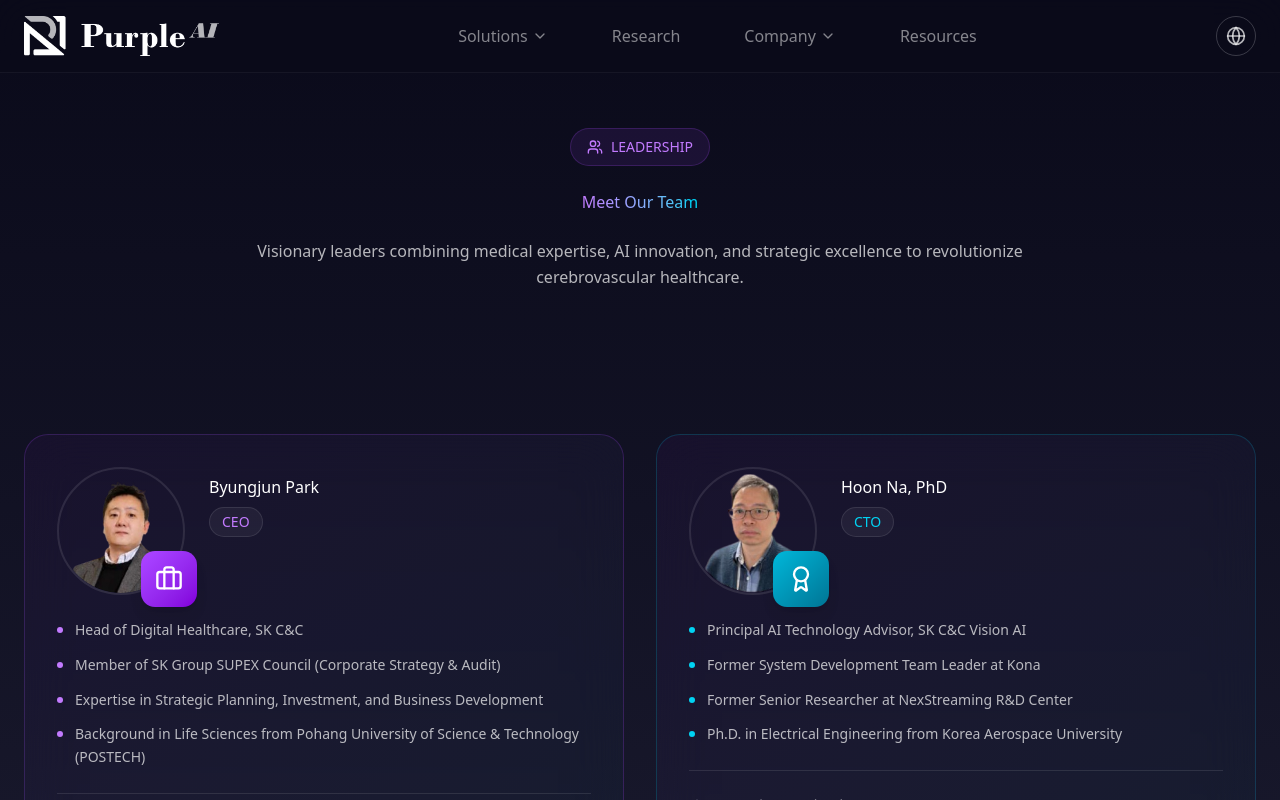
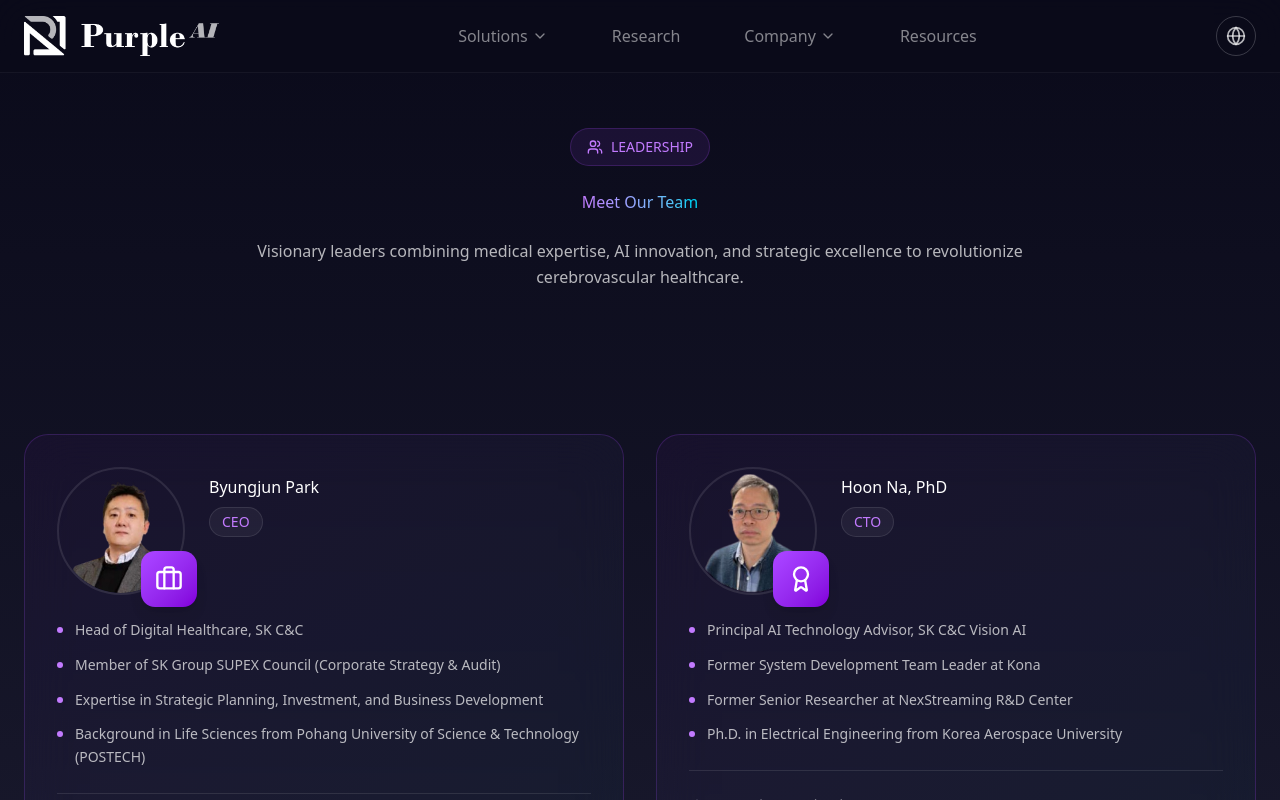
Before and after one commit to KooSangWoo/purple-web-page-renewal, a Next.js app: page /leadership in a window 1280 px wide. Shown: the top 800 px of the page. Built offline with nearby package versions, Linux system fonts and the light colour scheme.

Commit message:
fix : 최진욱 교수님 이미지 스케일 수정

```diff
--- a/components/LeadershipPage.tsx
+++ b/components/LeadershipPage.tsx
@@ -168,17 +168,11 @@
           <div className="grid md:grid-cols-2 gap-8">
             {t.leaders.map((leader, index) => {
               const TitleIcon = getTitleIcon(leader.title);
-              const gradientColors =
-                index % 2 === 0
-                  ? "from-purple-500 to-purple-700"
-                  : "from-cyan-500 to-cyan-700";
+              const gradientColors = "from-purple-500 to-purple-700";
               const borderColor =
-                index % 2 === 0
-                  ? "border-purple-500/20 hover:border-purple-500/40"
-                  : "border-cyan-500/20 hover:border-cyan-500/40";
-              const textColor =
-                index % 2 === 0 ? "text-purple-400" : "text-cyan-400";
-
+                "border-purple-500/20 hover:border-purple-500/40";
+              const textColor = "text-purple-400";
+              const choiClassName = index == 3 ? "scale-[1.3]" : "";
               return (
                 <div
                   key={index}
@@ -195,7 +189,7 @@
                           <ImageWithFallback
                             src={leader.image}
                             alt={leader.name}
-                            className="w-full h-full object-cover"
+                            className={`w-full h-full ${choiClassName}  object-cover`}
                           />
                         </div>
                         {/* Title Badge */}
@@ -227,9 +221,7 @@
                           className="flex items-start gap-3 text-white/70 text-sm"
                         >
                           <div
-                            className={`w-1.5 h-1.5 rounded-full ${
-                              index % 2 === 0 ? "bg-purple-400" : "bg-cyan-400"
-                            } flex-shrink-0 mt-2`}
+                            className={`w-1.5 h-1.5 rounded-full ${"bg-purple-400"} flex-shrink-0 mt-2`}
                           ></div>
                           <span className="leading-relaxed">{credential}</span>
                         </div>
```
